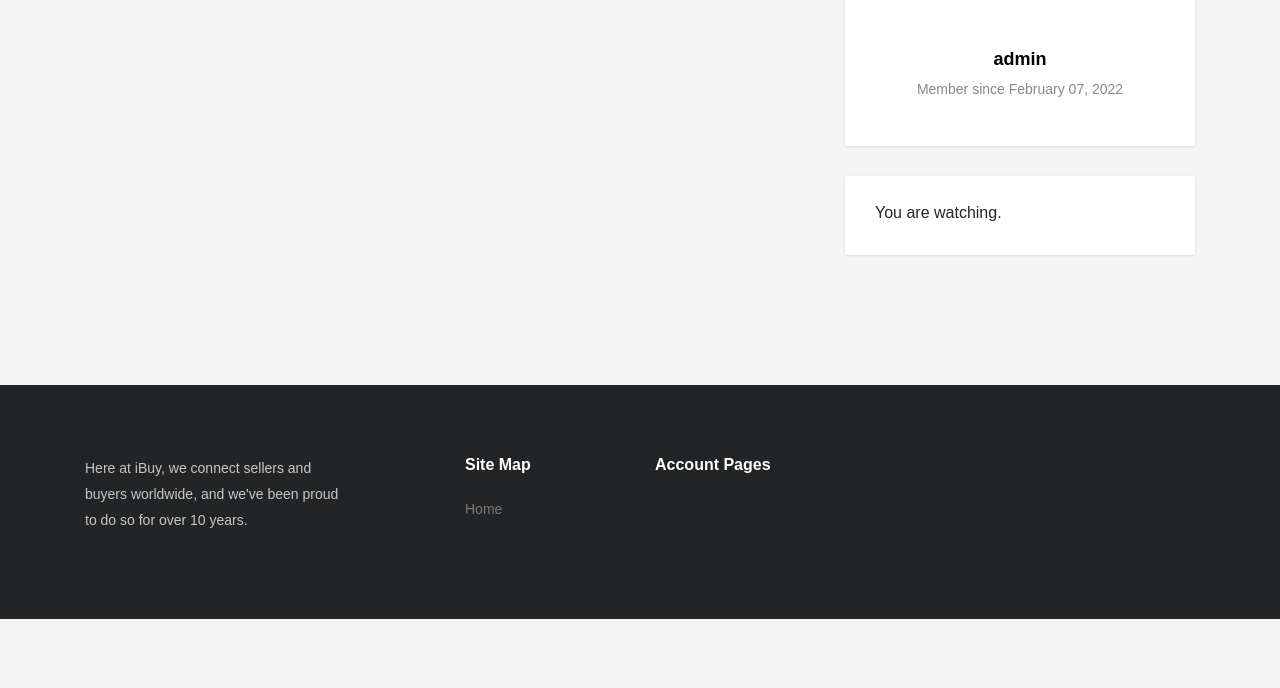
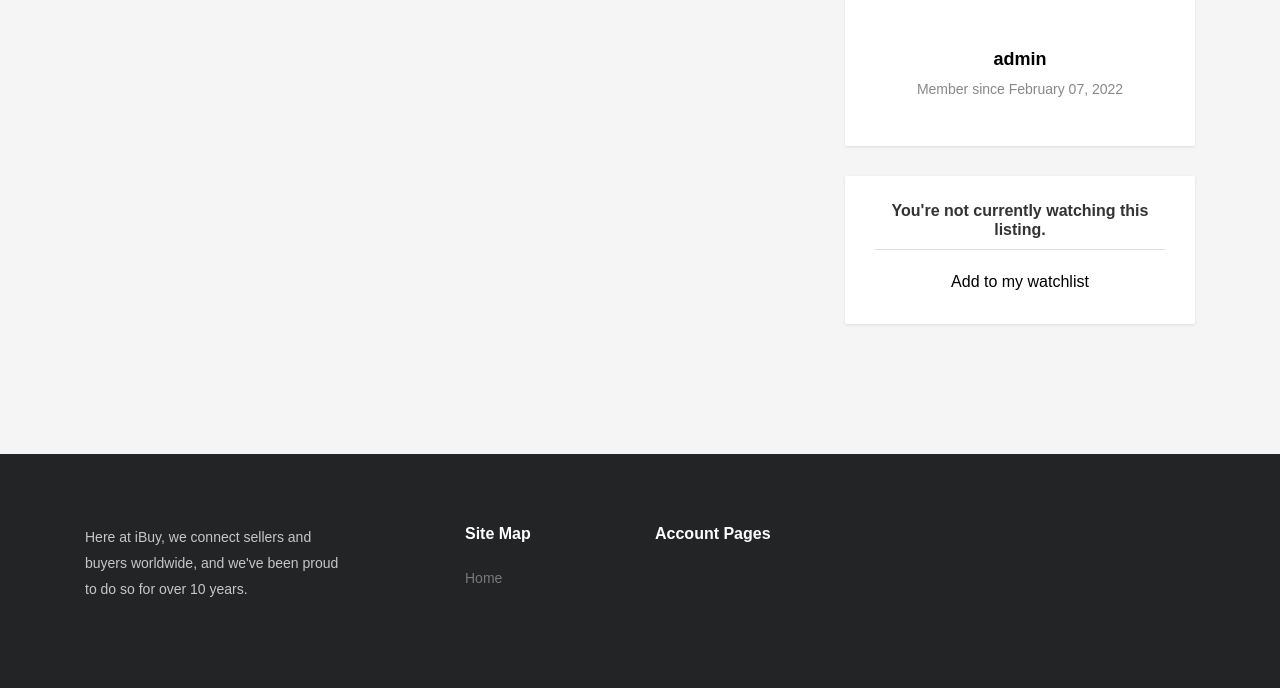
Before and after one commit to zachmichael14/auction_site, a Django app: page /listing/1/ in a window 1280 px wide. Shown: the part 844-1532 px from the top of the page. Before the commit the page ends 1463 px from the top, so only its background shows below. Run offline with Django 3.2, Linux system fonts and the light colour scheme; a user stored in the database is signed in; data comes from the database, SQL or seed files in the repository; both versions use the stored data as it was after the commit; data that the repository does not hold is empty; parts of the project's set-up code (start-up, migrations or seed data) failed here and were passed over; some libraries are stand-ins or nearby versions; some web fonts are replaced.

Commit message:
Create remove_from_watchlist view
Add link to remove_from_watchlist view and finish watchlist widget in listing
template

```diff
--- a/auctions/models.py
+++ b/auctions/models.py
@@ -56,10 +56,9 @@
             return True
         return False
 
-    def can_watch(self, user):
-        if user != self.seller:
-            if not Watchlist.objects.filter(user=user).filter(listing=self):
-                return True
+    def is_watched(self, user):
+        if Watchlist.objects.filter(user=user, listing=self).exists():
+            return True
         return False
 
 
@@ -84,7 +83,7 @@
 
 
 class Watchlist(models.Model):
-    user = models.ForeignKey(User, on_delete=CASCADE)
+    user = models.ForeignKey(User, on_delete=CASCADE, related_name='my_watchlist')
     listing = models.ForeignKey(Listing, on_delete=CASCADE)
 
     def __str__(self):
--- a/auctions/templates/auctions/listing.html
+++ b/auctions/templates/auctions/listing.html
@@ -120,17 +120,21 @@
         </div>
         <!-- Watchlist Widget -->
         <div class="widget watchlist">
-          <!-- WATCHLIST WIDGET TO GO HERE -->
-
-          {% if user.is_authenticated %}
-            {% if can_watch %}
-              <a href="{% url 'auctions:add_to_watchlist' listing.id %}">Add to watchlist</a>
-            {% else %}
-              You are watching.
-            {% endif %}
+        {% if user.is_authenticated %}
+          {% if is_watched %}
+            <h5 class="widget-header text-center">You're currently watching this listing.</h5>
+            <div class="watch-link">
+              <a href="{% url 'auctions:remove_from_watchlist' listing.id %}">Remove from my watchlist</a>
+            </div>
           {% else %}
-            Login to add this to your watchlist.
+            <h5 class="widget-header text-center">You're not currently watching this listing.</h5>
+            <div class="watch-link">
+              <a href="{% url 'auctions:add_to_watchlist' listing.id %}">Add to my watchlist</a>
+            </div>
           {% endif %}
+        {% else %} <!-- User is not logged in -->
+          Log in to add this to your watchlist.
+        {% endif %}
         </div>
       </div>
     </div>
--- a/auctions/urls.py
+++ b/auctions/urls.py
@@ -6,9 +6,10 @@
 urlpatterns = [
     path('', auction_views.index, name='index'),
     path('listing/<int:listing_id>/', auction_views.ListingDetailView.as_view(), name='listing'),
-    #TODO: Separate out browse paths using include()
+    #TODO: Separate out paths using include()
     path('browse/', auction_views.BrowseListingView.as_view(), name='browse'),
     path('browse/?q_cat=<q_cat>/', auction_views.BrowseListingView.as_view(), name='browse'),
     path('listing/create/', auction_views.ListingCreateView.as_view(), name='create'),
-    path('listing/<int:listing_id>/add/', auction_views.add_to_watchlist, name='add_to_watchlist')
+    path('listing/<int:listing_id>/add/', auction_views.add_to_watchlist, name='add_to_watchlist'),
+    path('listing/<int:listing_id>/remove/', auction_views.remove_from_watchlist, name='remove_from_watchlist')
 ]
--- a/auctions/views.py
+++ b/auctions/views.py
@@ -56,10 +56,10 @@
         context = super().get_context_data(**kwargs)
 
         listing = self.get_object()
-        can_watch = False
+        is_watched = False
         if self.request.user.is_authenticated:
-            can_watch = listing.can_watch(self.request.user)
-        context['can_watch'] = can_watch
+            is_watched = listing.is_watched(self.request.user)
+        context['is_watched'] = is_watched
         return context
 
 class BrowseListingView(ListView):
@@ -123,3 +123,8 @@
     watchlist.save()
 
     return HttpResponseRedirect(reverse('auctions:listing', args=(listing_id,)))
+
+def remove_from_watchlist(request, listing_id):
+    watchlist = Watchlist.objects.get(user=request.user, listing=listing_id)
+    watchlist.delete()
+    return HttpResponseRedirect(reverse('auctions:listing', args=(listing_id,)))
```
Also changed, not shown: db.sqlite3.
